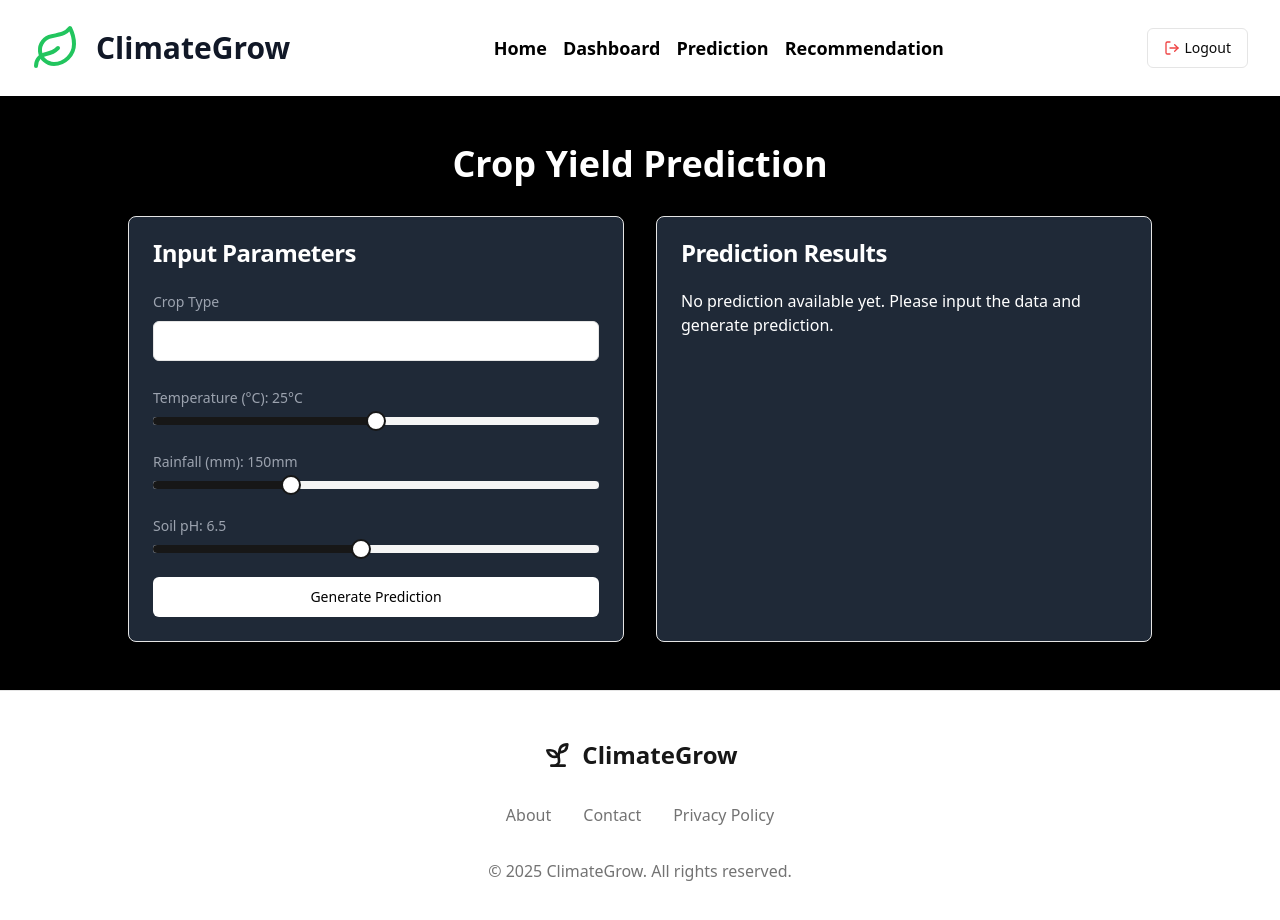
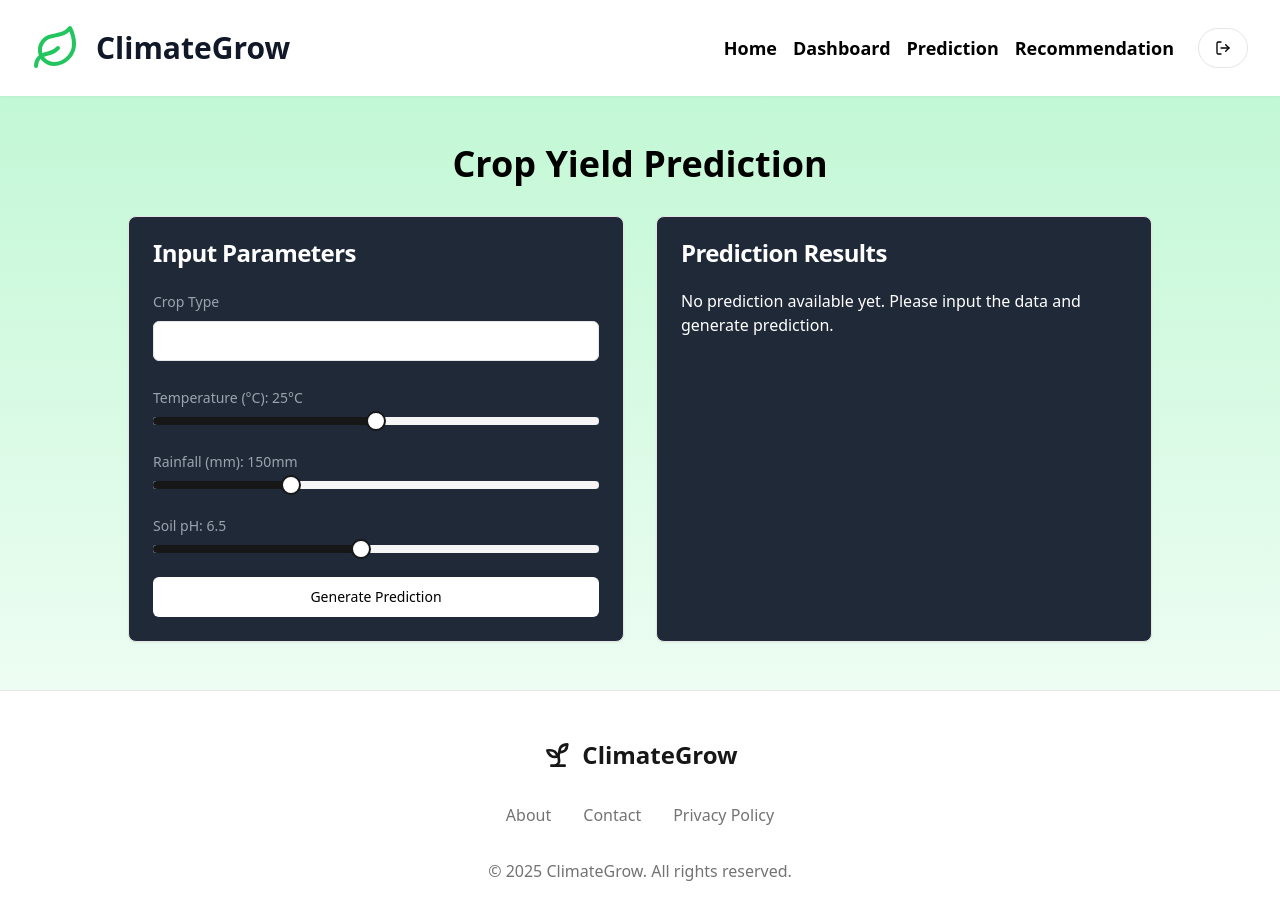
Before and after one commit to Noskathon-Lite/The_DOMinators, a React (Vite) app in the folder clients/: page /prediction in a window 1280 px wide. Shown: the top 920 px of the page. Built offline with nearby package versions, Linux system fonts and the light colour scheme; sample sign-in values are in the browser's storage.

Commit message:
frontend design changes

```diff
--- a/clients/src/components/auth/not-found.jsx
+++ b/clients/src/components/auth/not-found.jsx
@@ -1,9 +1,21 @@
-import React from 'react'
+import React from 'react';
 
-export default function NotFound() {
+const NotFound = () => {
   return (
-    <div>
-      no page found
+    <div className="flex flex-col items-center justify-center min-h-screen bg-gray-100 text-gray-900">
+      <h1 className="text-6xl font-bold text-red-500">404</h1>
+      <h2 className="mt-4 text-2xl font-semibold">Page Not Found</h2>
+      <p className="mt-2 text-gray-600">
+        Sorry, the page you are looking for doesn't exist or has been moved.
+      </p>
+      <a
+        href="/home"
+        className="mt-6 px-6 py-2 text-white bg-blue-500 rounded-md shadow hover:bg-blue-600 transition"
+      >
+        Go Back Home
+      </a>
     </div>
-  )
-}
+  );
+};
+
+export default NotFound;
--- a/clients/src/components/common/Navbar.tsx
+++ b/clients/src/components/common/Navbar.tsx
@@ -31,6 +31,7 @@ export default function Navbar() {
           </div>
 
           {/* Navigation Links */}
+          <div className="hidden md:flex items-center gap-6 flex justify-between">
           <div className="flex space-x-6 text-black">
             {(isAuthenticated || user1) && (
               <div className="flex space-x-4 text-black">
@@ -56,11 +57,11 @@ export default function Navbar() {
                 </Button>
               </>
             ) : (
-              <Button variant="outline" onClick={handleLogout} className="flex items-center gap-1">
-                <LogOut className="h-4 w-4 text-red-500" />
-                Logout
+              <Button variant="outline" onClick={handleLogout} className="flex items-center gap-1 bg-white rounded-full hover:bg-gray-100">
+                <LogOut className="h-4 w-4 text-black  " />
               </Button>
             )}
+          </div>
           </div>
         </div>
       </div>
--- a/clients/src/pages/Home.tsx
+++ b/clients/src/pages/Home.tsx
@@ -14,7 +14,7 @@ export default function Home() {
      <Navbar />
 
 
-      <main className="pt-16">
+      <main className="">
         {/* Hero Section */}
         <section className="relative py-20 px-4 sm:px-6 lg:px-8 bg-gradient-to-b from-green-200 to-white">
           <div className="max-w-7xl mx-auto text-center">
--- a/clients/src/pages/Prediction.tsx
+++ b/clients/src/pages/Prediction.tsx
@@ -34,10 +34,10 @@ export default function Prediction() {
   };
 
   return (
-    <div>
+    <div className='bg-gradient-to-b from-green-200 to-white'>
       <Navbar/>
-      <div className="container max-w-screen-xl mx-auto py-12 bg-black text-white">
-        <h1 className="text-4xl font-bold mb-8 text-center text-white">Crop Yield Prediction</h1>
+      <div className="container max-w-screen-xl  py-12 text-white">
+        <h1 className="text-4xl font-bold mb-8 text-center text-black">Crop Yield Prediction</h1>
 
         <div className="grid gap-8 lg:grid-cols-2 lg:max-w-5xl mx-auto">
           <Card className="bg-gray-800 text-white">
@@ -47,7 +47,7 @@ export default function Prediction() {
             <CardContent className="space-y-6">
               <div className="space-y-2">
                 <label className="text-sm font-medium text-gray-400">Crop Type</label>
-                <Select value={cropType} onValueChange={setCropType}>
+                <Select value={cropType} onValueChange={setCropType} className="1">
                   <SelectTrigger>
                     <SelectValue placeholder="Select a crop" />
                   </SelectTrigger>
```
